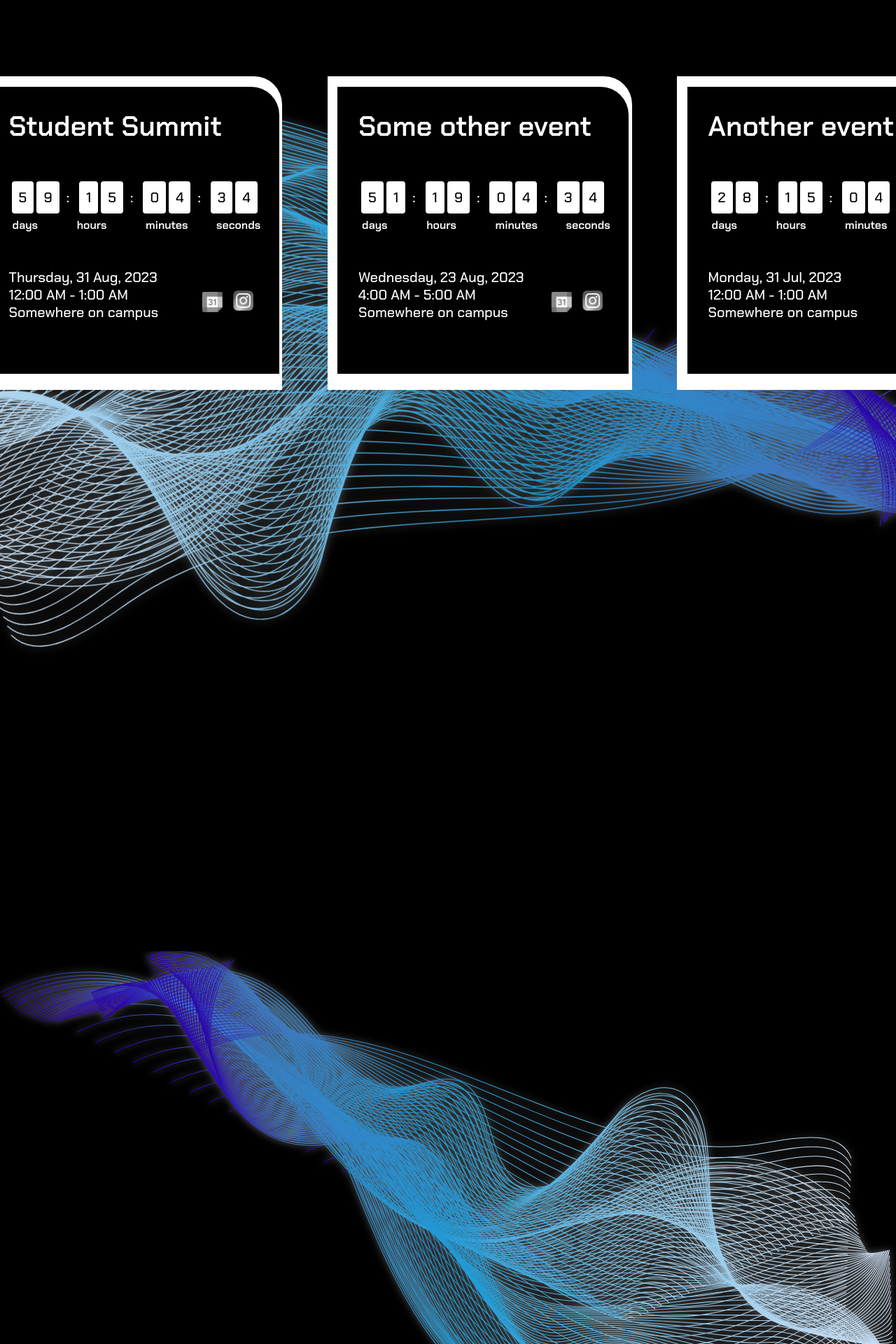
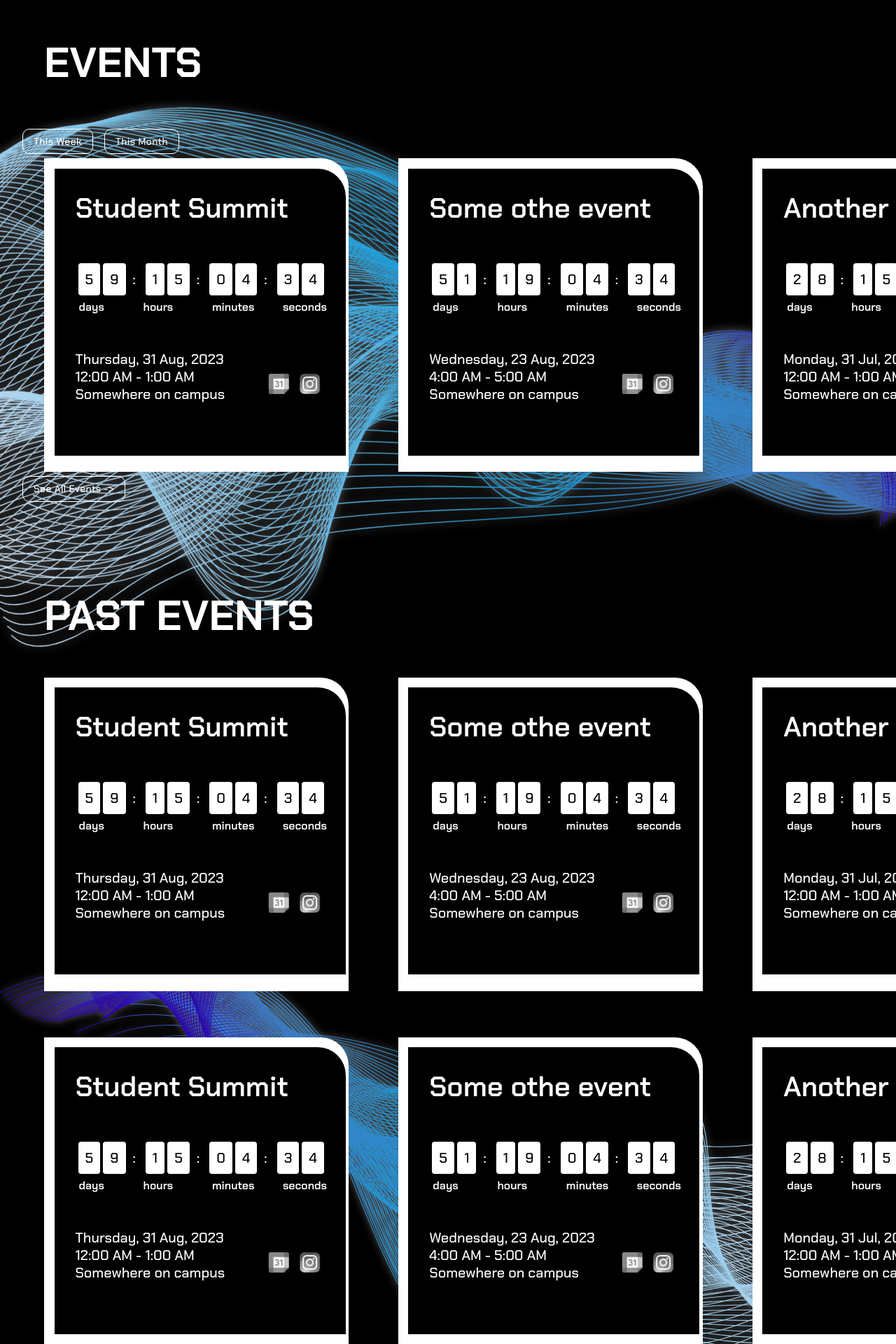
Before and after one commit to Will-Hsu/cses_webdev, a React (Create React App) app in the folder frontend/: page /events in a window 1280 px wide. Shown: the part 160-2080 px from the top of the page at 70% size. Built offline with nearby package versions, Linux system fonts and the light colour scheme.

Commit message:
Made some progress on the Event Page, still need to modify the sizes and make the buttons work

```diff
--- a/frontend/package.json
+++ b/frontend/package.json
@@ -17,7 +17,9 @@
     "@types/react": "^18.2.14",
     "@types/react-dom": "^18.2.6",
     "axios": "^1.4.0",
+    "bootstrap": "^5.3.0",
     "react": "^18.2.0",
+    "react-bootstrap": "^2.8.0",
     "react-dom": "^18.2.0",
     "react-router-dom": "^6.14.0",
     "react-scripts": "5.0.1",
--- a/frontend/src/components/Event/EventSection.tsx
+++ b/frontend/src/components/Event/EventSection.tsx
@@ -3,33 +3,191 @@ import EventBox from './Event';
 import { event_style } from './styles';
 import Button from '../Button/Button';
 
+import Stack from 'react-bootstrap/Stack';
+
 const EventSection = () => {
   return (
-    <div className="container" style={event_style().container}>
-      <div className="centered_element" style={event_style().centered_element}>
-        <div>
-          <Button text="Hello" />
-          <Button text="eoubowf" />
-        </div>
+    <div>
+      <div
+        style={{
+          color: 'white',
+          fontSize: '40px',
+          fontFamily: 'Chakra Petch',
+          marginLeft: '39px',
+          marginTop: '117px',
+          fontWeight: '700',
+        }}
+      >
+        <h2>EVENTS</h2>
+      </div>
+      <Button size="medium" text="This Week" onClick={() => console.log('click')}></Button>
+      <Button size="medium" text="This Month" onClick={() => console.log('click')}></Button>
+
+      <div
+        style={{
+          color: 'white',
+          fontSize: '20px',
+          fontFamily: 'Chakra Petch',
+          fontWeight: '700',
+          display: 'flex',
+          flexDirection: 'row',
+          marginLeft: '39px',
+        }}
+      >
         <EventBox
           title={'Student Summit'}
           targetDate={new Date('2023-08-31T00:00:00')}
           location={'Somewhere on campus'}
-          style={event_style()}
         />
-        <p style={event_style().spacer}>&nbsp;</p>
+        <p
+          style={{
+            color: 'white',
+            fontSize: '20px',
+            fontFamily: 'Chakra Petch',
+            fontWeight: '500',
+          }}
+        >
+          &nbsp;&nbsp;&nbsp;&nbsp;&nbsp;&nbsp;&nbsp;&nbsp;&nbsp;&nbsp;&nbsp;&nbsp;&nbsp;&nbsp;
+        </p>
         <EventBox
-          title={'Some other event'}
+          title={'Some othe event'}
           targetDate={new Date('2023-08-23T04:00:00')}
           location={'Somewhere on campus'}
-          style={event_style()}
         />
-        <p style={event_style().spacer}>&nbsp;</p>
+        <p
+          style={{
+            color: 'white',
+            fontSize: '20px',
+            fontFamily: 'Chakra Petch',
+            fontWeight: '500',
+          }}
+        >
+          &nbsp;&nbsp;&nbsp;&nbsp;&nbsp;&nbsp;&nbsp;&nbsp;&nbsp;&nbsp;&nbsp;&nbsp;&nbsp;&nbsp;
+        </p>
         <EventBox
           title={'Another event'}
           targetDate={new Date('2023-07-31T00:00:00')}
           location={'Somewhere on campus'}
-          style={event_style()}
+        />
+      </div>
+      <Button size="medium" text="See All Events ->" onClick={() => console.log('click')}></Button>
+
+      {/* Past Event Section */}
+      <div
+        style={{
+          color: 'white',
+          fontSize: '40px',
+          fontFamily: 'Chakra Petch',
+          marginLeft: '39px',
+          marginTop: '117px',
+          fontWeight: '700',
+        }}
+      >
+        <h2> PAST EVENTS</h2>
+      </div>
+
+      <div
+        style={{
+          color: 'white',
+          fontSize: '20px',
+          fontFamily: 'Chakra Petch',
+          fontWeight: '700',
+          display: 'flex',
+          flexDirection: 'row',
+          marginLeft: '39px',
+        }}
+      >
+        <EventBox
+          title={'Student Summit'}
+          targetDate={new Date('2023-08-31T00:00:00')}
+          location={'Somewhere on campus'}
+        />
+        <p
+          style={{
+            color: 'white',
+            fontSize: '20px',
+            fontFamily: 'Chakra Petch',
+            fontWeight: '500',
+          }}
+        >
+          &nbsp;&nbsp;&nbsp;&nbsp;&nbsp;&nbsp;&nbsp;&nbsp;&nbsp;&nbsp;&nbsp;&nbsp;&nbsp;&nbsp;
+        </p>
+        <EventBox
+          title={'Some othe event'}
+          targetDate={new Date('2023-08-23T04:00:00')}
+          location={'Somewhere on campus'}
+        />
+        <p
+          style={{
+            color: 'white',
+            fontSize: '20px',
+            fontFamily: 'Chakra Petch',
+            fontWeight: '500',
+          }}
+        >
+          &nbsp;&nbsp;&nbsp;&nbsp;&nbsp;&nbsp;&nbsp;&nbsp;&nbsp;&nbsp;&nbsp;&nbsp;&nbsp;&nbsp;
+        </p>
+        <EventBox
+          title={'Another event'}
+          targetDate={new Date('2023-07-31T00:00:00')}
+          location={'Somewhere on campus'}
+        />
+      </div>
+      <p
+        style={{
+          color: 'white',
+          fontSize: '20px',
+          fontFamily: 'Chakra Petch',
+          fontWeight: '500',
+        }}
+      >
+        &nbsp;&nbsp;&nbsp;&nbsp;&nbsp;&nbsp;&nbsp;&nbsp;&nbsp;&nbsp;&nbsp;&nbsp;&nbsp;&nbsp;
+      </p>
+      <div
+        style={{
+          color: 'white',
+          fontSize: '20px',
+          fontFamily: 'Chakra Petch',
+          fontWeight: '700',
+          display: 'flex',
+          flexDirection: 'row',
+          marginLeft: '39px',
+        }}
+      >
+        <EventBox
+          title={'Student Summit'}
+          targetDate={new Date('2023-08-31T00:00:00')}
+          location={'Somewhere on campus'}
+        />
+        <p
+          style={{
+            color: 'white',
+            fontSize: '20px',
+            fontFamily: 'Chakra Petch',
+            fontWeight: '500',
+          }}
+        >
+          &nbsp;&nbsp;&nbsp;&nbsp;&nbsp;&nbsp;&nbsp;&nbsp;&nbsp;&nbsp;&nbsp;&nbsp;&nbsp;&nbsp;
+        </p>
+        <EventBox
+          title={'Some othe event'}
+          targetDate={new Date('2023-08-23T04:00:00')}
+          location={'Somewhere on campus'}
+        />
+        <p
+          style={{
+            color: 'white',
+            fontSize: '20px',
+            fontFamily: 'Chakra Petch',
+            fontWeight: '500',
+          }}
+        >
+          &nbsp;&nbsp;&nbsp;&nbsp;&nbsp;&nbsp;&nbsp;&nbsp;&nbsp;&nbsp;&nbsp;&nbsp;&nbsp;&nbsp;
+        </p>
+        <EventBox
+          title={'Another event'}
+          targetDate={new Date('2023-07-31T00:00:00')}
+          location={'Somewhere on campus'}
         />
       </div>
     </div>
--- a/frontend/src/components/Event/styles.ts
+++ b/frontend/src/components/Event/styles.ts
@@ -39,5 +39,7 @@ export const event_style = () => ({
   buttons: {
     position: 'absolute',
     zIndex: 10,
-  },
+    },
+
+
 });
```
Also changed, not shown: 1 other file (tests, documents, lock files or other folders).
